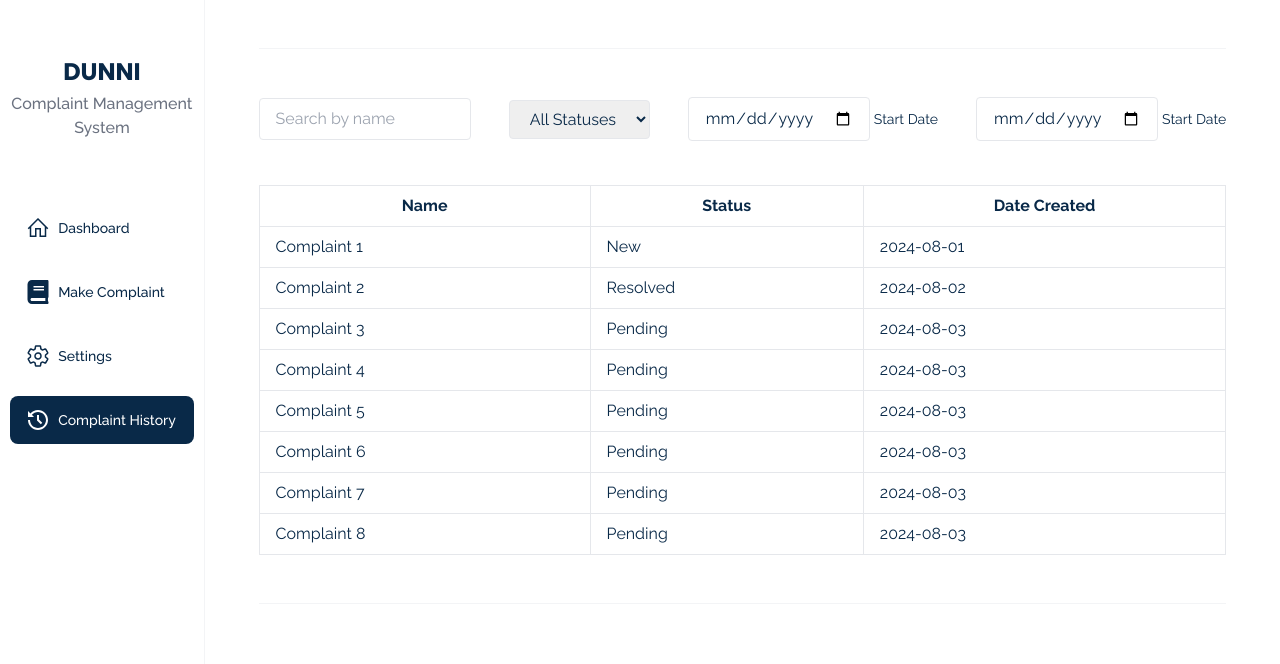
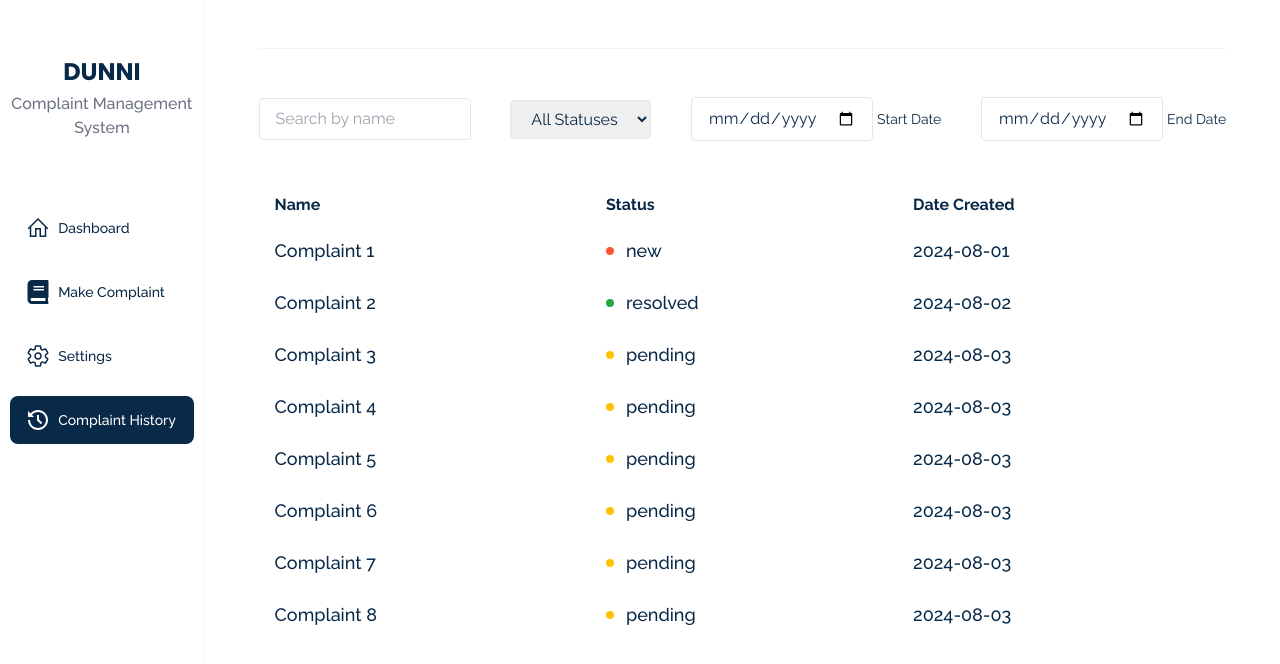
Before and after one commit to Demiladeala/complaint-management, a React (Vite) app: page /history in a window 1280 px wide. Shown: the top 664 px of the page. Built offline with nearby package versions, Linux system fonts and the light colour scheme.

Commit message:
feat: add history page

```diff
--- a/package.json
+++ b/package.json
@@ -17,6 +17,7 @@
     "react": "^18.3.1",
     "react-chartjs-2": "^5.2.0",
     "react-dom": "^18.3.1",
+    "react-hot-toast": "^2.4.1",
     "react-icons": "^5.3.0",
     "react-router-dom": "^6.26.0",
     "recharts": "^2.12.7"
--- a/src/App.tsx
+++ b/src/App.tsx
@@ -3,7 +3,7 @@ import Home from "./pages/home"
 import Login from "./pages/login"
 import Signup from "./pages/signup"
 import Dashboard from "./pages/dashboard"
-import History from "./pages/complaint-history"
+import History from "./pages/history"
 
 function App() {
   return (
--- a/src/components/dashboard-metrics.tsx
+++ b/src/components/dashboard-metrics.tsx
@@ -1,11 +1,10 @@
 import { AiOutlineLike } from "react-icons/ai"
 import { BsFillPauseBtnFill, BsStopwatch } from "react-icons/bs"
 import { IoMdCheckmarkCircleOutline } from "react-icons/io"
-import { RxDoubleArrowRight, RxDoubleArrowUp } from "react-icons/rx"
+import { RxDoubleArrowDown, RxDoubleArrowRight } from "react-icons/rx"
 import { TbMailPause } from "react-icons/tb"
 import { VscOutput } from "react-icons/vsc"
 import StatusCard from "./status-card"
-import { Bar, Line, Pie } from "react-chartjs-2"
 import { ComplaintsByStatusChart, ComplaintsByTypeChart, TotalComplaintsChart } from "./line-chart"
 import RecentComplaints from "./recent-complaints"
 
@@ -15,7 +14,7 @@ const statusConfig = [
       count: 0,
       icon: <VscOutput size={35} />,
       color: "[#FF5733]",
-      arrow: <RxDoubleArrowUp />,
+      arrow: <RxDoubleArrowDown />,
       description: "Fresh issues"
     },
     {
--- a/src/components/recent-complaints.tsx
+++ b/src/components/recent-complaints.tsx
@@ -4,15 +4,30 @@ type Props = {
   page?: boolean
 }
 
-const complaintsData = [
-  { name: 'Complaint 1', status: 'New', date: '2024-08-01' },
-  { name: 'Complaint 2', status: 'Resolved', date: '2024-08-02' },
-  { name: 'Complaint 3', status: 'Pending', date: '2024-08-03' },
-  { name: 'Complaint 4', status: 'Pending', date: '2024-08-03' },
-  { name: 'Complaint 5', status: 'Pending', date: '2024-08-03' },
-  { name: 'Complaint 6', status: 'Pending', date: '2024-08-03' },
-  { name: 'Complaint 7', status: 'Pending', date: '2024-08-03' },
-  { name: 'Complaint 8', status: 'Pending', date: '2024-08-03' },
+type Status = 'new' | 'pending' | 'resolved' | 'paused';
+
+type Complaint = {
+  name: string;
+  status: Status;
+  date: string;
+}
+
+const statusColors = {
+  new: '#FF5733', // Vibrant Orange
+  pending: '#FFC300', // Bright Yellow
+  resolved: '#28A745', // Success Green
+  paused: '#6C757D' // Muted Gray
+};
+
+const complaintsData:Complaint[] = [
+  { name: 'Complaint 1', status: 'new', date: '2024-08-01' },
+  { name: 'Complaint 2', status: 'resolved', date: '2024-08-02' },
+  { name: 'Complaint 3', status: 'pending', date: '2024-08-03' },
+  { name: 'Complaint 4', status: 'pending', date: '2024-08-03' },
+  { name: 'Complaint 5', status: 'pending', date: '2024-08-03' },
+  { name: 'Complaint 6', status: 'pending', date: '2024-08-03' },
+  { name: 'Complaint 7', status: 'pending', date: '2024-08-03' },
+  { name: 'Complaint 8', status: 'pending', date: '2024-08-03' },
 ];
 
 const RecentComplaints = ({page}: Props) => {
@@ -31,7 +46,7 @@ const RecentComplaints = ({page}: Props) => {
   });
 
   return (
-    <div className={`${page ? "" : "mt-16" }`}>
+    <div className={`${page ? '' : 'mt-16'}`}>
     <div className="border-y py-8 lg:py-12 border-gray-100">
       <div className="w-full grid grid-cols-1 gap-7">
         <div className="flex flex-wrap justify-between items-center gap-6 mb-4">
@@ -48,44 +63,51 @@ const RecentComplaints = ({page}: Props) => {
             className="border px-4 py-2 rounded"
           >
             <option value="All">All Statuses</option>
-              <option value="New">New</option>
-              <option value="Pending">Pending</option>
-              <option value="Resolved">Resolved</option>
-              <option value="Paused">Paused</option>
+            <option value="new">New</option>
+            <option value="pending">Pending</option>
+            <option value="resolved">Resolved</option>
+            <option value="paused">Paused</option>
           </select>
-           <div className='flex items-center gap-1'>
+          <div className="flex items-center gap-1">
             <input
               type="date"
               value={startDate}
               onChange={(e) => setStartDate(e.target.value)}
               className="border px-4 py-2 rounded"
             />
-                <label className='text-sm'>Start Date</label>
+            <label className="text-sm">Start Date</label>
           </div>
-           <div className='flex items-center gap-1'>
+          <div className="flex items-center gap-1">
             <input
               type="date"
               value={endDate}
               onChange={(e) => setEndDate(e.target.value)}
               className="border px-4 py-2 rounded"
             />
-                <label className='text-sm'>Start Date</label>
+            <label className="text-sm">End Date</label>
           </div>
         </div>
-          <table className="w-full border-collapse">
+        <div className="overflow-x-auto w-full">
+          <table className="w-full border-collapse font-medium">
             <thead>
               <tr>
-                <th className="border px-4 py-2">Name</th>
-                <th className="border px-4 py-2">Status</th>
-                <th className="border px-4 py-2">Date Created</th>
+                <th className="px-4 py-2 text-left">Name</th>
+                <th className="px-4 py-2 text-left">Status</th>
+                <th className="px-4 py-2 text-left">Date Created</th>
               </tr>
             </thead>
             <tbody>
               {filteredComplaints.map((complaint, index) => (
                 <tr key={index}>
-                  <td className="border px-4 py-2">{complaint.name}</td>
-                  <td className="border px-4 py-2">{complaint.status}</td>
-                  <td className="border px-4 py-2">{complaint.date}</td>
+                  <td className="px-4 py-3 lg:text-lg">{complaint.name}</td>
+                  <td className="px-4 py-3 lg:text-lg flex items-center">
+                    <div
+                      className="w-2 h-2 rounded-full mr-2 lg:mr-3"
+                      style={{ backgroundColor: statusColors[complaint.status] }}
+                    ></div>
+                    {complaint.status}
+                  </td>
+                  <td className="px-4 py-3 lg:text-lg">{complaint.date}</td>
                 </tr>
               ))}
             </tbody>
@@ -93,6 +115,7 @@ const RecentComplaints = ({page}: Props) => {
         </div>
       </div>
     </div>
+  </div>
   );
 };
 
```
Also changed, not shown: src/components/complaint-form.tsx (added), src/pages/complaint.tsx (added), src/pages/history.tsx (renamed from src/pages/complaint-history.tsx), 1 other file (tests, documents, lock files or other folders). Lines whose indentation alone changed are shown as unchanged.
